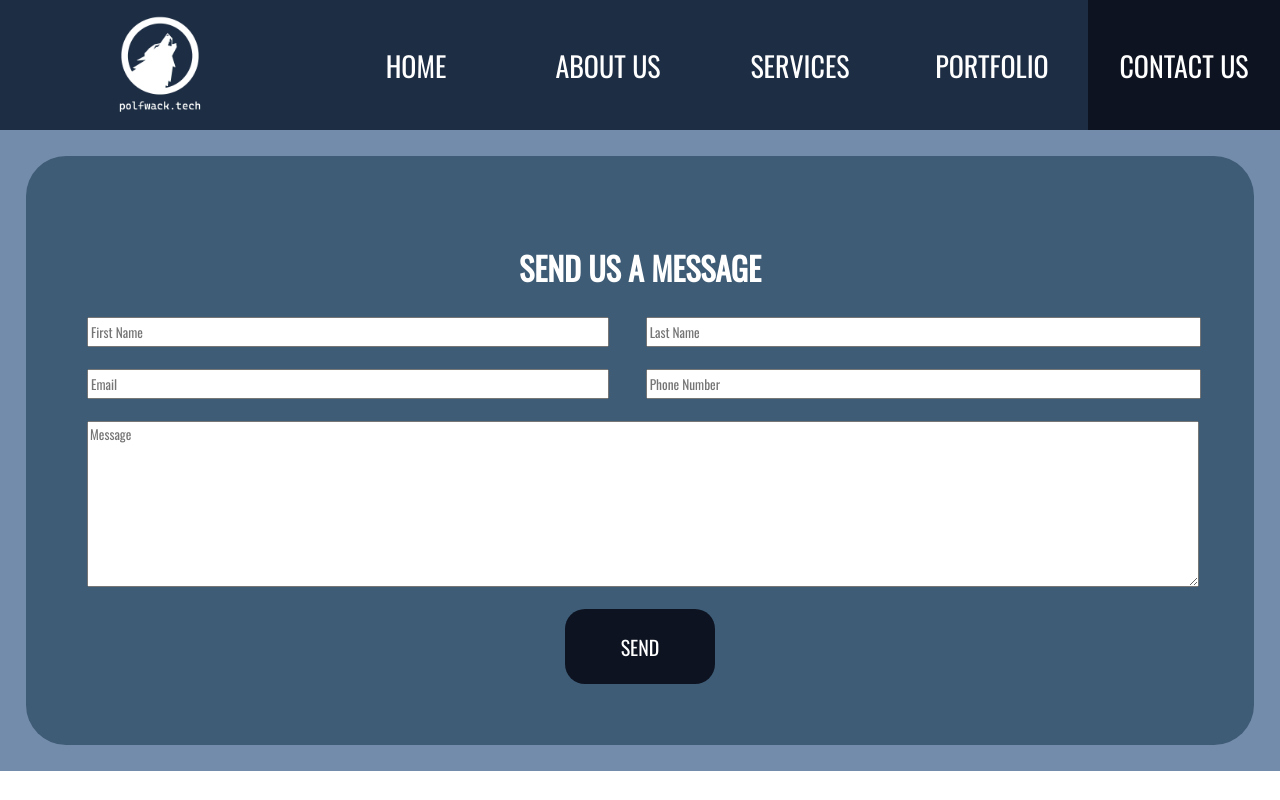
After one commit to daxinator22/polfwack-tech-main, a PHP site: page /contact-us.html in a window 1280 px wide. The commit adds this page. Run offline with PHP 8.4, Linux system fonts and the light colour scheme.

Commit message:
Finished contact form UI

```diff
--- a/about-us.html
+++ b/about-us.html
@@ -17,7 +17,7 @@
                 <a class="page-link selected-page">ABOUT US</a>
                 <a class="page-link" href="services.html">SERVICES</a>
                 <a class="page-link" href="portfolio.html">PORTFOLIO</a>
-                <a class="page-link">CONTACT US</a>
+                <a class="page-link" href="contact-us.html">CONTACT US</a>
             </div>
         </div>
         <div style="padding: 2% 2%; display: flex;" class="page-body">
--- /dev/null
+++ b/contact-us.html
@@ -0,0 +1,45 @@
+<!DOCTYPE html>
+<html>
+    <head>
+        <link rel="stylesheet" href="style.css">
+        <link rel="icon" href="assets/logo.png">
+        <title>Services</title>
+    </head>
+    <body>
+        <div class="header">
+            <div class="logo-cont">
+                <img height=100 src="assets/logo.png"/>
+            </div>
+            <div class="page-link-cont">
+                <a class="page-link" href="index.html">HOME</a>
+                <a class="page-link" href="about-us.html">ABOUT US</a>
+                <a class="page-link" href="services.html">SERVICES</a>
+                <a class="page-link" href="portfolio.html">PORTFOLIO</a>
+                <a class="page-link selected-page">CONTACT US</a>
+            </div>
+        </div>
+        <div class="page-body" style="padding: 2%">
+            <div class="text-box rounded-box">
+                <h2>SEND US A MESSAGE</h2>
+                <form>
+                    <div style="display: flex; justify-content: center; margin-bottom: 2%;">
+                        <div style="width: 47%; margin-right: 2%;">
+                            <input type="text" name="first-name" placeholder="First Name" class="text-input"/>
+                        </div>
+                        <div style="width: 50%; margin-left: 2%;">
+                            <input type="text" name="last-name" placeholder="Last Name" class="text-input"/>
+                        </div>
+                    </div>
+                    <div style="display: flex;">
+                        <div style="width: 47%; margin-bottom: 2%; margin-right: 4%;"><input type="text" name="email" placeholder="Email" class="text-input"/></div>
+                        <div style="width: 50%;"><input type="text" name="phone-number" placeholder="Phone Number" class="text-input"/></div>
+                    </div>
+                    <div style="min-height: 10rem;">
+                        <textarea type="text" name="message" placeholder="Message" class="text-input" style="min-height: 10rem; vertical-align: top;"></textarea>
+                    </div>
+                    <input type="submit" value="SEND" class="submit-button"/>
+                </form>
+            </div>
+        </div>
+    </body>
+</html>
--- a/index.html
+++ b/index.html
@@ -15,7 +15,7 @@
                 <a class="page-link" href="about-us.html">ABOUT US</a>
                 <a class="page-link" href="services.html">SERVICES</a>
                 <a class="page-link" href="portfolio.html">PORTFOLIO</a>
-                <a class="page-link">CONTACT US</a>
+                <a class="page-link" href="contact-us.html">CONTACT US</a>
             </div>
         </div>
         <div class="page-body">
@@ -82,7 +82,7 @@
                        For business inquiries or general questions, send us a message. We look forward to hearing from you,
                        and we cannot wait to help you bring your ideas to life.
                     </p>
-                    <a class="button">SEND US A MESSAGE</a>
+                    <a class="button" href="contact-us.html">SEND US A MESSAGE</a>
                 </div>
                 <img style="width: 40%;" src="assets/home/blue-city-2.jpg"/>
             </div>
--- a/portfolio.html
+++ b/portfolio.html
@@ -3,7 +3,7 @@
     <head>
         <link rel="stylesheet" href="style.css">
         <link rel="icon" href="assets/logo.png">
-        <title>Services</title>
+        <title>Portfolio</title>
     </head>
     <body>
         <div class="header">
@@ -15,7 +15,7 @@
                 <a class="page-link" href="about-us.html">ABOUT US</a>
                 <a class="page-link" href="services.html">SERVICES</a>
                 <a class="page-link selected-page">PORTFOLIO</a>
-                <a class="page-link">CONTACT US</a>
+                <a class="page-link" href="contact-us.html">CONTACT US</a>
             </div>
         </div>
         <div class="page-body">
--- a/services.html
+++ b/services.html
@@ -15,7 +15,7 @@
                 <a class="page-link" href="about-us.html">ABOUT US</a>
                 <a class="page-link selected-page">SERVICES</a>
                 <a class="page-link" href="portfolio.html">PORTFOLIO</a>
-                <a class="page-link">CONTACT US</a>
+                <a class="page-link" href="contact-us.html">CONTACT US</a>
             </div>
         </div>
         <div class="page-body">
--- a/style.css
+++ b/style.css
@@ -165,3 +165,32 @@ p {
     font-size: 1rem;
     text-align: center;
 }
+
+.text-input {
+    height: 1.5rem;
+    width: 100%;
+}
+
+.submit-button {
+    border: none;
+    font-size: 20px;
+    color: white;
+    background-color: var(--accent-2);
+    margin-top: 2%;
+    padding: 2% 5% 2% 5%;
+    transition: all .2s ease-in-out;
+    border-radius: 20px;
+}
+
+.submit-button:hover {
+    font-size: 22px;
+    cursor: pointer;
+}
+
+textarea {
+    font-family: 'Oswald', sans-serif;
+}
+
+input {
+    font-family: 'Oswald', sans-serif;
+}
```
